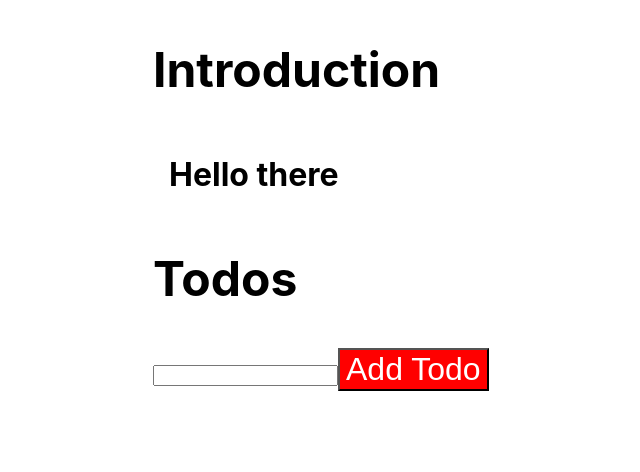
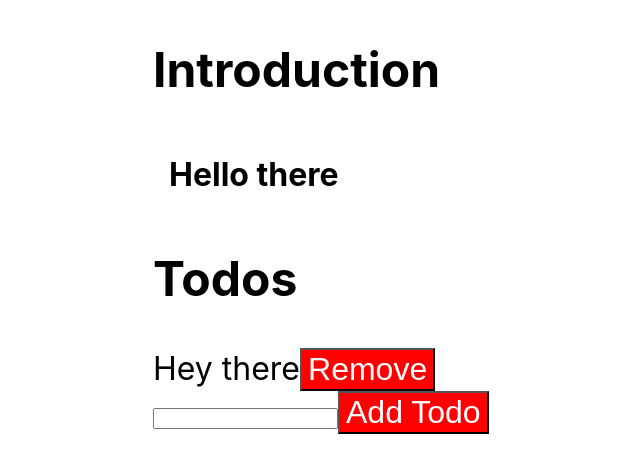
Before and after one commit to ChandrakantPal/TypeScript-basics, a React (Vite) app in the folder episode-20/: page / in a window 1280 px wide. Shown: the top 472 px of the page, without its empty margins (87-727 px from the left). Built offline with nearby package versions, Linux system fonts and the light colour scheme.

Commit message:
useTodos hook used

```diff
--- a/episode-20/src/App.tsx
+++ b/episode-20/src/App.tsx
@@ -1,5 +1,6 @@
 import * as React from 'react'
 import './App.css'
+import { useTodos } from './useTodos'
 
 const Heading: React.FunctionComponent<{ title: string }> = ({ title }) => (
   <h2>{title}</h2>
@@ -32,67 +33,34 @@
   </button>
 )
 
-interface Todo {
-  id: number
-  done: boolean
-  text: string
-}
-
-type ActionType = { type: 'ADD'; text: string } | { type: 'REMOVE'; id: number }
-
 function App() {
-  const [todos, dispatch] = React.useReducer(
-    (state: Todo[], action: ActionType) => {
-      switch (action.type) {
-        case 'ADD':
-          return [
-            ...state,
-            {
-              id: state.length,
-              text: action.text,
-              done: false,
-            },
-          ]
-        case 'REMOVE':
-          return state.filter(({ id }) => id !== action.id)
-        default:
-          throw new Error()
-      }
+  const { todos, addTodo, removeTodo } = useTodos([
+    {
+      id: 0,
+      text: 'Hey there',
+      done: false,
     },
-    []
-  )
+  ])
 
   // Experimental storing the value in ref to avoid state change
   const newTodoRef = React.useRef<HTMLInputElement>(null)
 
   const onAddTodo = React.useCallback(() => {
     if (newTodoRef.current) {
-      dispatch({
-        type: 'ADD',
-        text: newTodoRef.current.value,
-      })
+      addTodo(newTodoRef.current.value)
       newTodoRef.current.value = ''
     }
-  }, [])
+  }, [addTodo])
 
   return (
     <div>
       <Heading title="Introduction" />
       <Box>Hello there</Box>
       <Heading title="Todos" />
-      {todos?.map((todo) => (
+      {todos.map((todo) => (
         <div key={todo.id}>
           {todo.text}
-          <Button
-            onClick={() =>
-              dispatch({
-                type: 'REMOVE',
-                id: todo.id,
-              })
-            }
-          >
-            Remove
-          </Button>
+          <Button onClick={() => removeTodo(todo.id)}>Remove</Button>
         </div>
       ))}
       <div>
```
